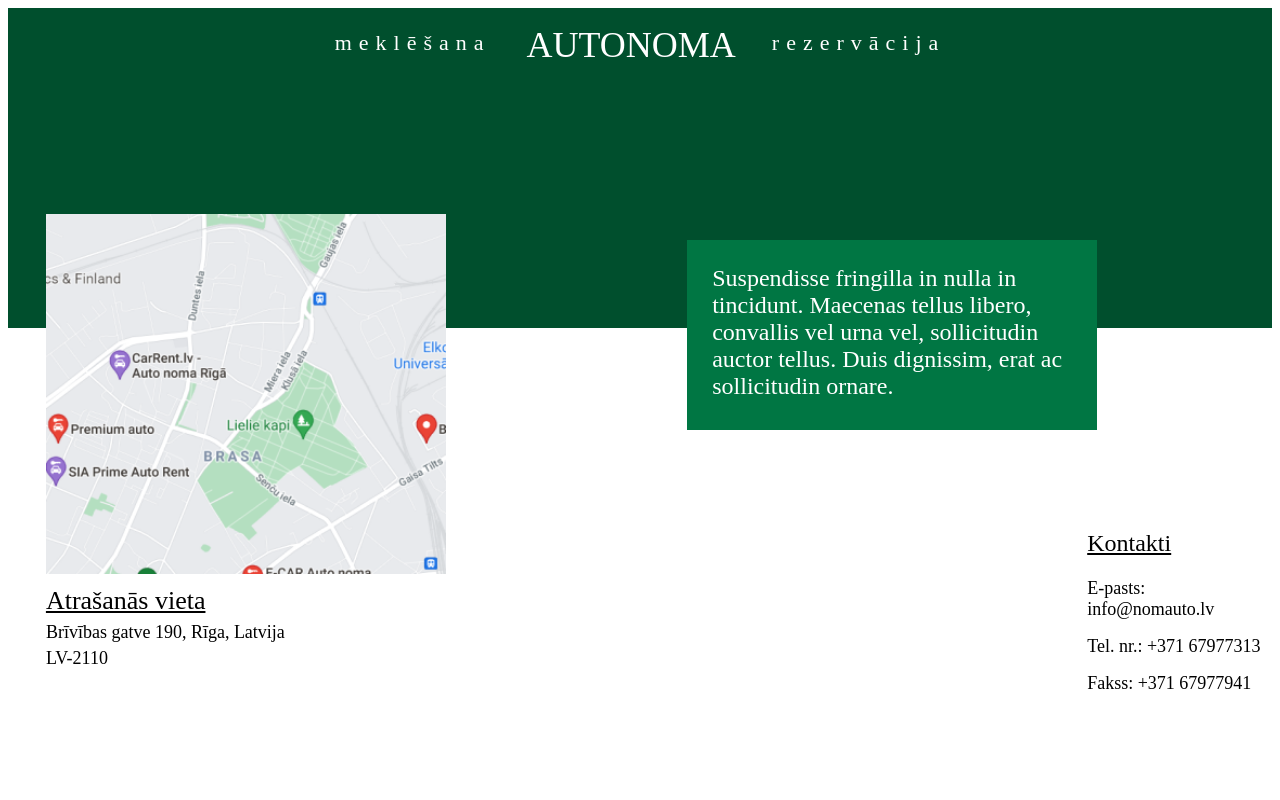
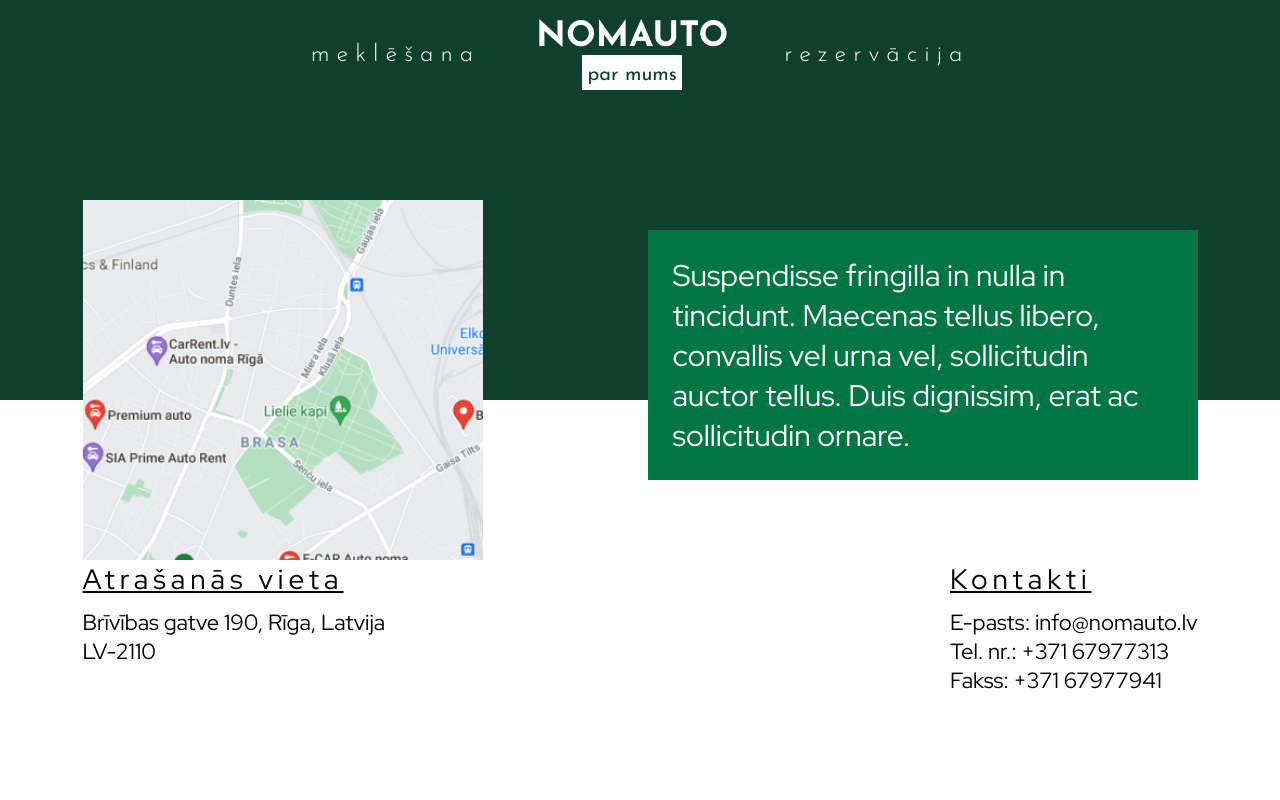
Before and after one commit to kristuu/flask_template_rvt, a Flask app: page /about in a window 1280 px wide. Run offline with Flask 2, Linux system fonts and the light colour scheme.

Commit message:
refurbished about us page

```diff
--- a/static/css/aboutUs.css
+++ b/static/css/aboutUs.css
@@ -1,54 +1,74 @@
-html {
-  width: 100%;
+@import url("https://fonts.googleapis.com/css2?family=Red+Hat+Display:ital,wght@0,400;0,500;0,700;0,900;1,400;1,500;1,700;1,900&display=swap");
+@import url("https://fonts.googleapis.com/css2?family=Josefin+Sans:ital,wght@0,100;0,200;0,300;0,400;0,500;0,600;0,700;1,100;1,200;1,300;1,400;1,500;1,600;1,700&display=swap");
+@import url("https://fonts.googleapis.com/css2?family=Rubik:ital,wght@0,300;0,400;0,500;0,600;0,700;0,800;0,900;1,300;1,400;1,500;1,600;1,700;1,800;1,900&display=swap");
+
+body {
+  margin: 0;
+  padding: 0;
 }
 
 header {
-  background-color: #004f2d;
-  height: 300px;
-  background-position: 0%;
-  padding: 10px;
-}
-
-#galvene {
   display: flex;
+  font-family: "Josefin Sans";
+  margin-bottom: 50px;
+  position: fixed;
   justify-content: center;
   width: 100%;
 }
 
-#nosaukums {
-  position: relative;
+.headerButton {
+  border: none;
   font-family: "Josefin Sans";
-  color: white;
-  font-weight: 700px;
-  font-size: 36px;
-  line-height: 55px;
-  margin: 0px;
+  background: none;
+  font-size: 24px;
+  letter-spacing: 7px;
+  cursor: pointer;
+  font-weight: 300;
+  color: #ffffff;
 }
 
-#poga1 {
-  position: relative;
-  font-family: "Josefin Sans";
-  color: white;
-  font-weight: 100;
-  font-size: 22px;
-  line-height: 36px;
-  letter-spacing: 0.185cm;
-  margin: 0px 30px;
-  height: 50px;
-  background: transparent;
-  border: 0px;
+div#company {
+  display: flex;
+  flex-direction: column;
+  align-items: center;
+  margin: 20px 50px;
+}
+
+#companyTitle {
+  font-size: 35px;
+  font-weight: 1000;
+  color: #ffffff;
+}
+
+a#companyTitle,
+a#aboutUs {
+  text-decoration: none;
+}
+
+a#aboutUs {
+  font-size: 20px;
+  background: #ffffff;
+  color: #0e402d;
+  padding: 10px 5px 5px;
+}
+
+#greenBackground {
+  z-index: -1;
+  position: fixed;
+  width: 100%;
+  background-color: #0e402d;
+  height: 400px;
 }
 
 section {
   float: left;
   width: 30%;
   height: 300px;
+  margin-top: 340px;
 }
 
 #mape {
   display: inline-block;
-  margin-top: -30%;
-  padding-left: 10%;
 }
 
 #atrasanas-vieta {
@@ -60,10 +80,8 @@ section {
 }
 
 #adrese {
-  margin-top: 1%;
-  font-size: 18px;
-  padding-left: 10%;
-  height: 8px;
+  font-family: "Red Hat Display";
+  margin: 0;
 }
 
 #post-code {
@@ -78,27 +96,22 @@ aside {
 }
 
 #teksts {
-  margin-top: -10%;
   background-color: #007643;
-  top: 1%;
   padding: 25px;
   color: white;
-  background-color: #007643;
-  font-size: 24px;
-  width: 360px;
-  height: 140px;
-  font-size: 24px;
-  margin-left: 300px;
+  font-size: 30px;
+  width: 500px;
+  font-family: "Red Hat Display";
 }
 
 #info {
-  margin-left: 700px;
-  margin-top: 100px;
+  margin-left: 400px;
+  margin-top: 50px;
 }
 
 #kontakti {
-  text-decoration: underline;
-  font-size: 24px;
+  font-family: "Red Hat Display";
+  align-self: flex-end;
 }
 
 #epasts {
@@ -115,3 +128,36 @@ aside {
   font-size: 18px;
   margin-top: -1%;
 }
+
+#middle {
+  display: flex;
+  justify-content: space-around;
+  margin-top: 200px;
+  position: fixed;
+  width: 100%;
+}
+
+#adrese p,
+#kontakti p {
+  margin: 0;
+  font-size: 22px;
+}
+
+#adrese h2,
+#kontakti h2 {
+  font-weight: 300;
+  text-decoration: underline;
+  letter-spacing: 5px;
+  font-size: 28px;
+  margin: 0 0 10px 0;
+}
+
+div#mazsInfo {
+  height: 360px;
+}
+
+#labais,
+#kreisais {
+  display: flex;
+  flex-direction: column;
+}
--- a/templates/aboutUs.html
+++ b/templates/aboutUs.html
@@ -1,37 +1,51 @@
-<!DOCTYPE html>
 <html lang="lv">
   <head>
     <meta charset="UTF-8" />
     <meta http-equiv="X-UA-Compatible" content="IE=edge" />
     <meta name="viewport" content="width=device-width, initial-scale=1.0" />
     <title>Par mums - NOMAUTO</title>
-    <link rel="stylesheet" href="../../static/css/aboutUs.css" />
+    <link rel="stylesheet" href="../static/css/aboutUs.css" />
   </head>
   <body>
     <header>
-      <div id="galvene">
-        <button id="poga1">meklēšana</button>
-        <p id="nosaukums">AUTONOMA</p>
-        <button id="poga1">rezervācija</button>
+      <button class="headerButton" href="#">meklēšana</button>
+      <div id="company">
+        <a id="companyTitle" href="#">NOMAUTO</a>
+        <a id="aboutUs" href="about">par mums</a>
       </div>
+      <button class="headerButton">rezervācija</button>
     </header>
-      <section>
+    <div id="greenBackground"></div>
+    <div id="middle" style="">
+      <div id="kreisais">
         <div id="mape">
-          <img src="../../static/img/aboutus-map.png" width="400px" height="360px">
+          <img
+            src="../static/img/aboutus-map.png"
+            width="400px"
+            height="360px"
+          />
         </div>
-        <p id="atrasanas-vieta">Atrašanās vieta</p>
-        <p id="adrese">Brīvības gatve 190, Rīga, Latvija</p>
-        <p id="post-code">LV-2110</p>
-      </section>
-      <aside>
-        <div>
-          <p id="teksts">Suspendisse fringilla in nulla in tincidunt. Maecenas tellus libero, convallis vel urna vel, sollicitudin auctor tellus. Duis dignissim, erat ac sollicitudin ornare.</p>
+        <div id="adrese">
+          <h2 class="adreseh2">Atrašanās vieta</h2>
+          <p class="adresep">Brīvības gatve 190, Rīga, Latvija</p>
+          <p class="adresep">LV-2110</p>
         </div>
-        <div id="info">
-          <p id="kontakti">Kontakti</p>
-          <p id="epasts">E-pasts: info@nomauto.lv</p>
-          <p id="tel-nr">Tel. nr.: +371 67977313</p>
-          <p id="fakss">Fakss: +371 67977941</p>
+      </div>
+      <div id="labais">
+        <div id="mazsInfo">
+          <p id="teksts">
+            Suspendisse fringilla in nulla in tincidunt. Maecenas tellus libero,
+            convallis vel urna vel, sollicitudin auctor tellus. Duis dignissim,
+            erat ac sollicitudin ornare.
+          </p>
         </div>
-      </aside>
+        <div id="kontakti">
+          <h2 class="kontaktih2">Kontakti</h2>
+          <p class="kontaktip">E-pasts: info@nomauto.lv</p>
+          <p class="kontaktip">Tel. nr.: +371 67977313</p>
+          <p class="kontaktip">Fakss: +371 67977941</p>
+        </div>
+      </div>
+    </div>
   </body>
+</html>
```
